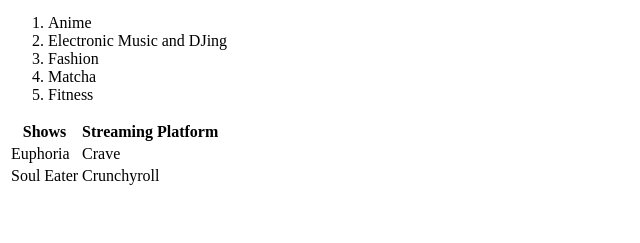
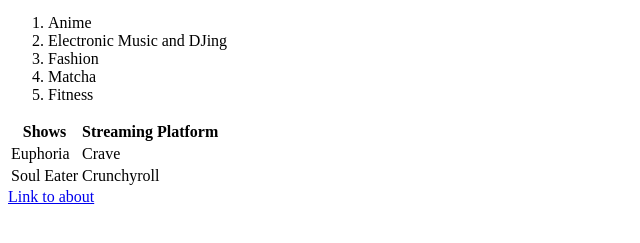
Before and after one commit to pilgrimm435/my-first-webpage, a plain HTML site: page index.html in a window 1280 px wide. Shown: the part 471-714 px from the top of the page, without its empty margins (0-640 px from the left). Drawn offline with Linux system fonts and the light colour scheme.

Commit message:
Add files via upload

```diff
--- a/index.html
+++ b/index.html
@@ -43,6 +43,8 @@
         </tr>
     </table>
 
+    <a href="about.html">Link to about</a>
+
 </body>
 
 </html>
```
